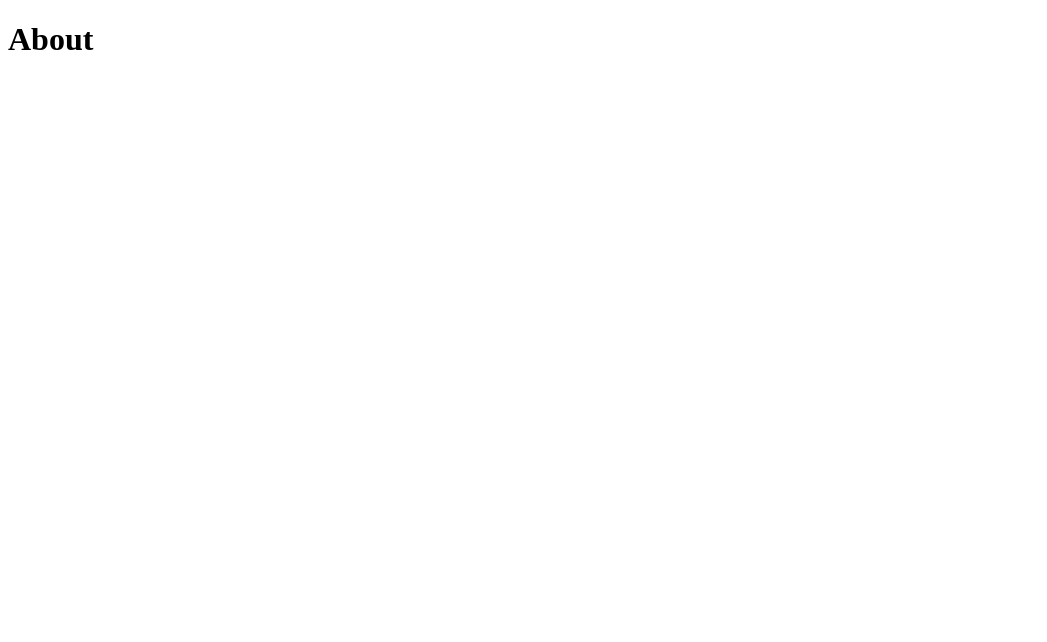
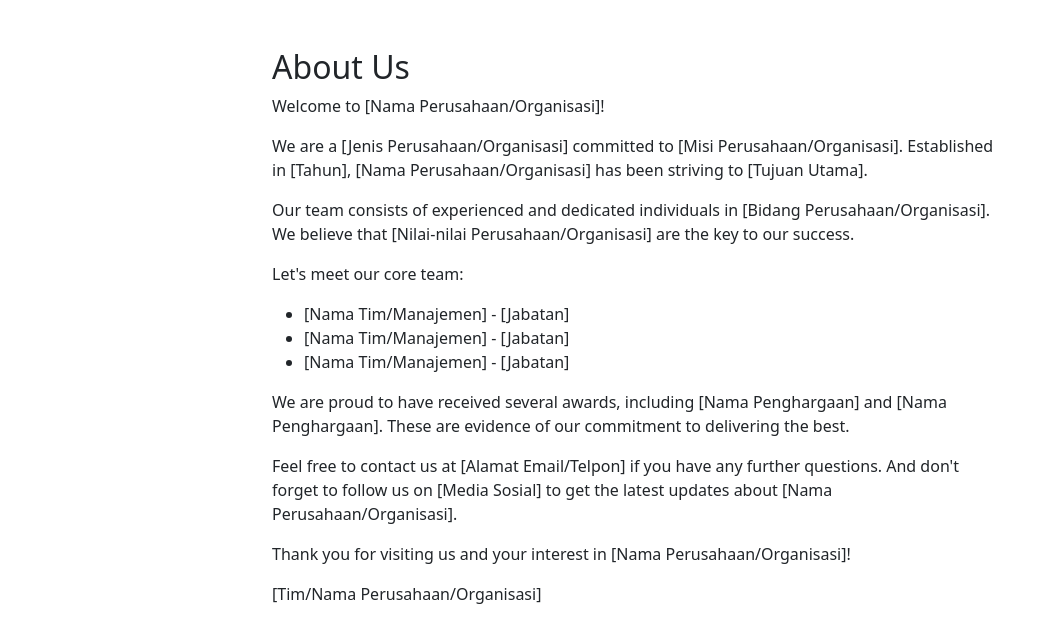
Before and after one commit to wahyupambudi/synrgy-ch2-github-collaboration, a plain HTML site: page about.html in a window 1280 px wide. Shown: the whole page, without its empty margins (0-1047 px from the left). Drawn offline with nearby package versions, Linux system fonts and the light colour scheme.

Commit message:
menambahkan about.html

```diff
--- a/about.html
+++ b/about.html
@@ -3,9 +3,35 @@
 <head>
     <meta charset="UTF-8">
     <meta name="viewport" content="width=device-width, initial-scale=1.0">
-    <title>Document</title>
+    <title>about</title>
+    <!-- Bootstrap CSS -->
+    <link href="https://cdn.jsdelivr.net/npm/bootstrap@5.0.2/dist/css/bootstrap.min.css" rel="stylesheet" integrity="sha384-EVSTQN3/azprG1Anm3QDgpJLIm9Nao0Yz1ztcQTwFspd3yD65VohhpuuCOmLASjC" crossorigin="anonymous">
+
 </head>
 <body>
-    <h1>About</h1>
+
+    <div class="container mt-5">
+        <div class="row">
+            <div class="col-md-8 offset-md-2">
+                <h2>About Us</h2>
+                <p>Welcome to [Nama Perusahaan/Organisasi]!</p>
+                <p>We are a [Jenis Perusahaan/Organisasi] committed to [Misi Perusahaan/Organisasi]. Established in [Tahun], [Nama Perusahaan/Organisasi] has been striving to [Tujuan Utama].</p>
+                <p>Our team consists of experienced and dedicated individuals in [Bidang Perusahaan/Organisasi]. We believe that [Nilai-nilai Perusahaan/Organisasi] are the key to our success.</p>
+                <p>Let's meet our core team:</p>
+                <ul>
+                    <li>[Nama Tim/Manajemen] - [Jabatan]</li>
+                    <li>[Nama Tim/Manajemen] - [Jabatan]</li>
+                    <li>[Nama Tim/Manajemen] - [Jabatan]</li>
+                </ul>
+                <p>We are proud to have received several awards, including [Nama Penghargaan] and [Nama Penghargaan]. These are evidence of our commitment to delivering the best.</p>
+                <p>Feel free to contact us at [Alamat Email/Telpon] if you have any further questions. And don't forget to follow us on [Media Sosial] to get the latest updates about [Nama Perusahaan/Organisasi].</p>
+                <p>Thank you for visiting us and your interest in [Nama Perusahaan/Organisasi]!</p>
+                <p>[Tim/Nama Perusahaan/Organisasi]</p>
+            </div>
+        </div>
+    </div>
+    <script src="https://cdn.jsdelivr.net/npm/bootstrap@5.0.2/dist/js/bootstrap.bundle.min.js" integrity="sha384-MrcW6ZMFYlzcLA8Nl+NtUVF0sA7MsXsP1UyJoMp4YLEuNSfAP+JcXn/tWtIaxVXM" crossorigin="anonymous"></script>
+</body>
+
 </body>
 </html>
```
Also changed, not shown: index.html (deleted, +0 -29 lines).
